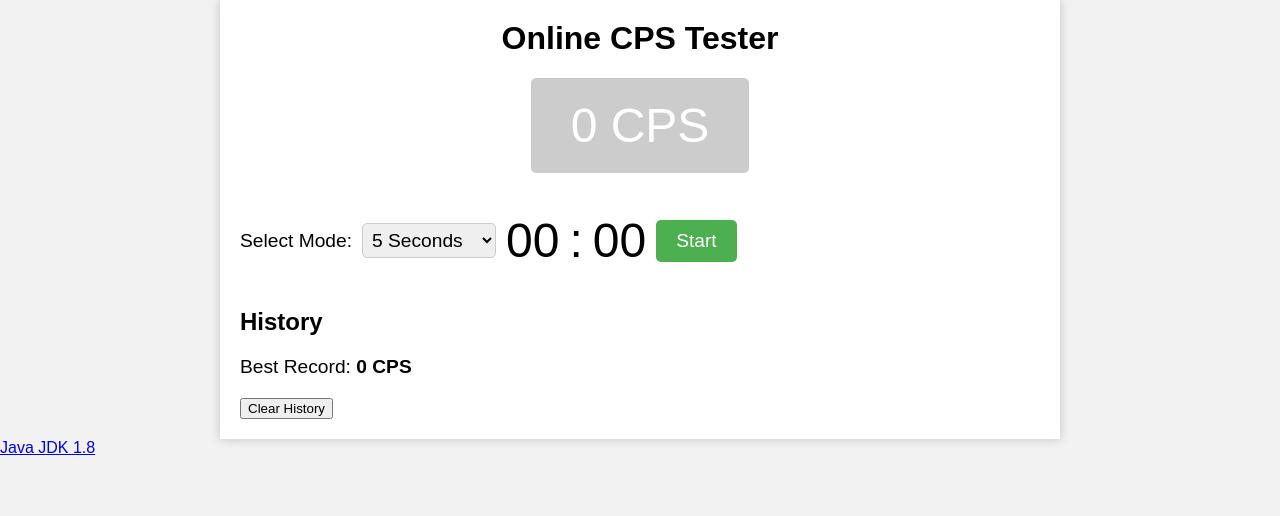
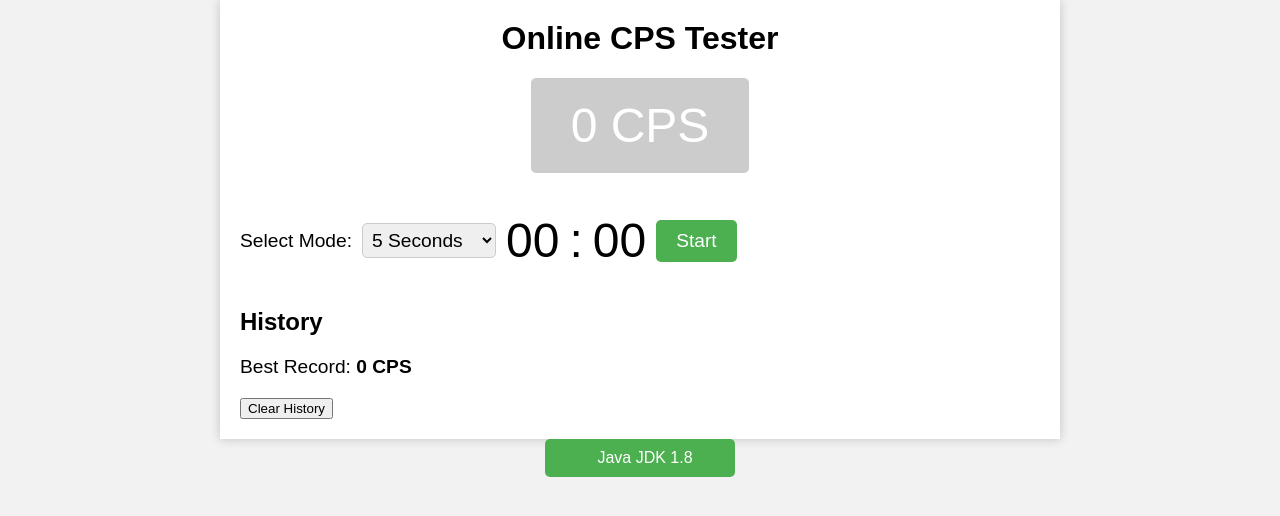
Before and after one commit to g110351/cps, a plain HTML site: page index.html in a window 1280 px wide. Drawn offline with Linux system fonts and the light colour scheme.

Commit message:
Update style.css
add css for button

```diff
--- a/style.css
+++ b/style.css
@@ -134,3 +134,22 @@ h1 {
 .clear-history-btn:hover {
 	background-color: #d32f2f;
 }
+.button {
+	display: flex;
+	align-items: center;
+	justify-content: center;
+	padding: 10px 20px;
+	background-color: #4CAF50;
+	color: white;
+	text-align: center;
+	text-decoration: none;
+	font-size: 16px;
+	border-radius: 5px;
+	display: block;
+	margin: 0 auto;
+	width: 150px;
+  }
+
+  .button i {
+	margin-right: 10px;
+  }
```
